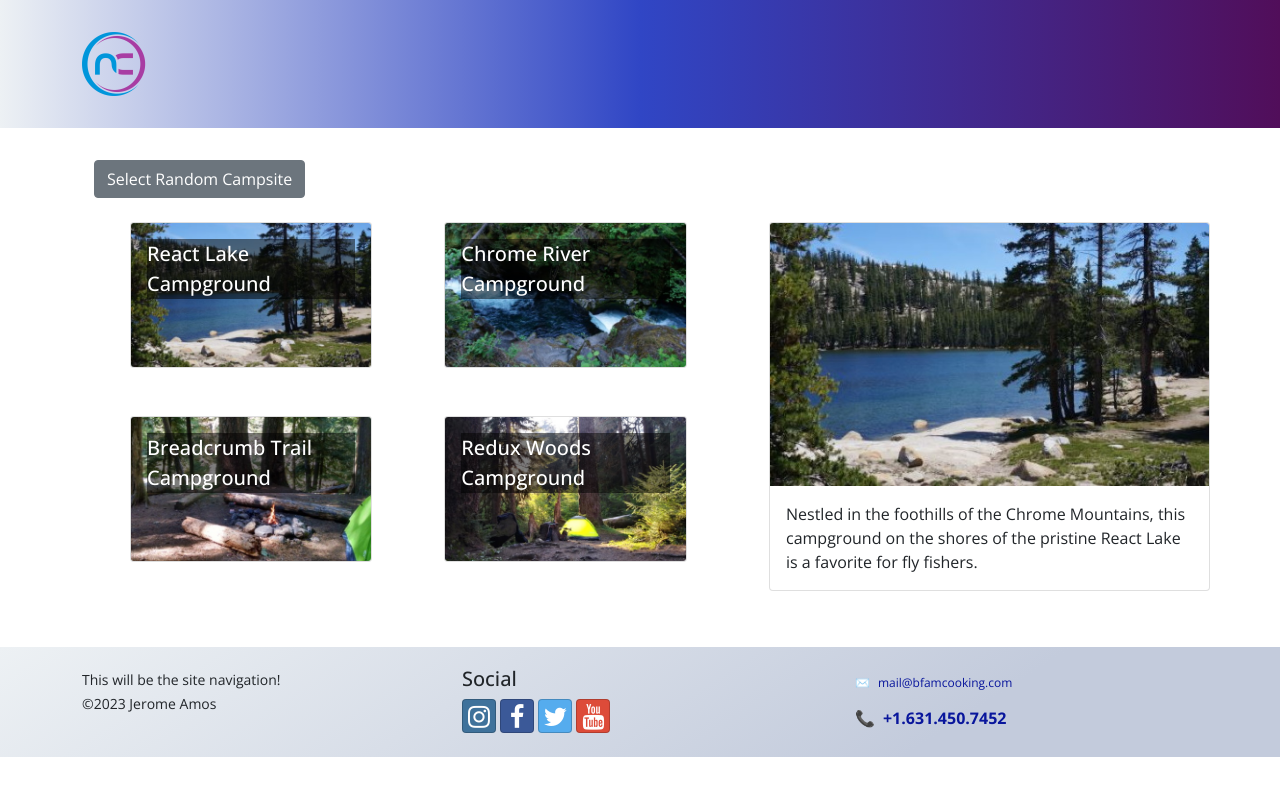
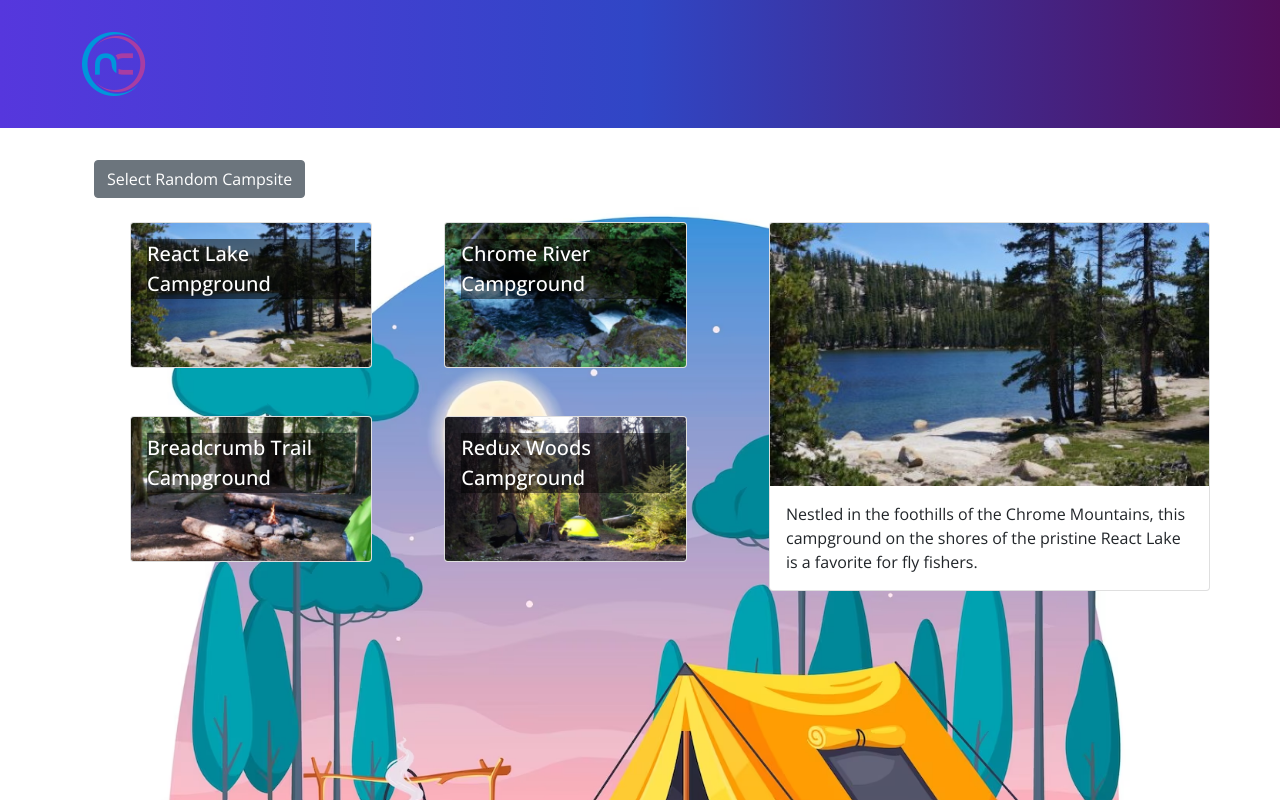
Before and after one commit to amosdesigns/ncsvite, a React (Vite) app: page / in a window 1280 px wide. Shown: the top 800 px of the page. Built offline with nearby package versions, Linux system fonts and the light colour scheme.

Commit message:
added background.
Signed-off-by: jerome amos <mail@amosdesigns.net>

```diff
--- a/src/App.css
+++ b/src/App.css
@@ -16,6 +16,14 @@
 
 h2 {
     color: #3046c5;
+}
+.main {
+  padding-bottom: 30%;
+  background-image: url('../src/app/assets/img/camping-place.gif');
+  background-repeat: no-repeat;
+  background-size: contain;
+  background-position: bottom;
+
 }
 
 .card-img-overlay .card-title {
@@ -73,7 +81,7 @@
 .page-exit-active {
     opacity: 0;
     transition: 300ms ease-in;
-=======
+}
 .card-img-overlay .card-title {
   color: white;
   background-color: rgba(0, 0, 0, 0.5);
--- a/src/App.jsx
+++ b/src/App.jsx
@@ -5,11 +5,10 @@
 import './App.css';
 
 function App() {
-
   return (
     <div className="App">
       <Header />
-      <Container>
+      <Container className="main">
         <CampsitesDirectoryPage />
       </Container>
       <Footer />
```
Also changed, not shown: src/app/assets/img/camping-place-cartoon-composition-with-yellow-tent-lamp-pot-with-dinner-fire-night-sky_1284-54945.avif (added), src/app/assets/img/camping-place.gif (added).
